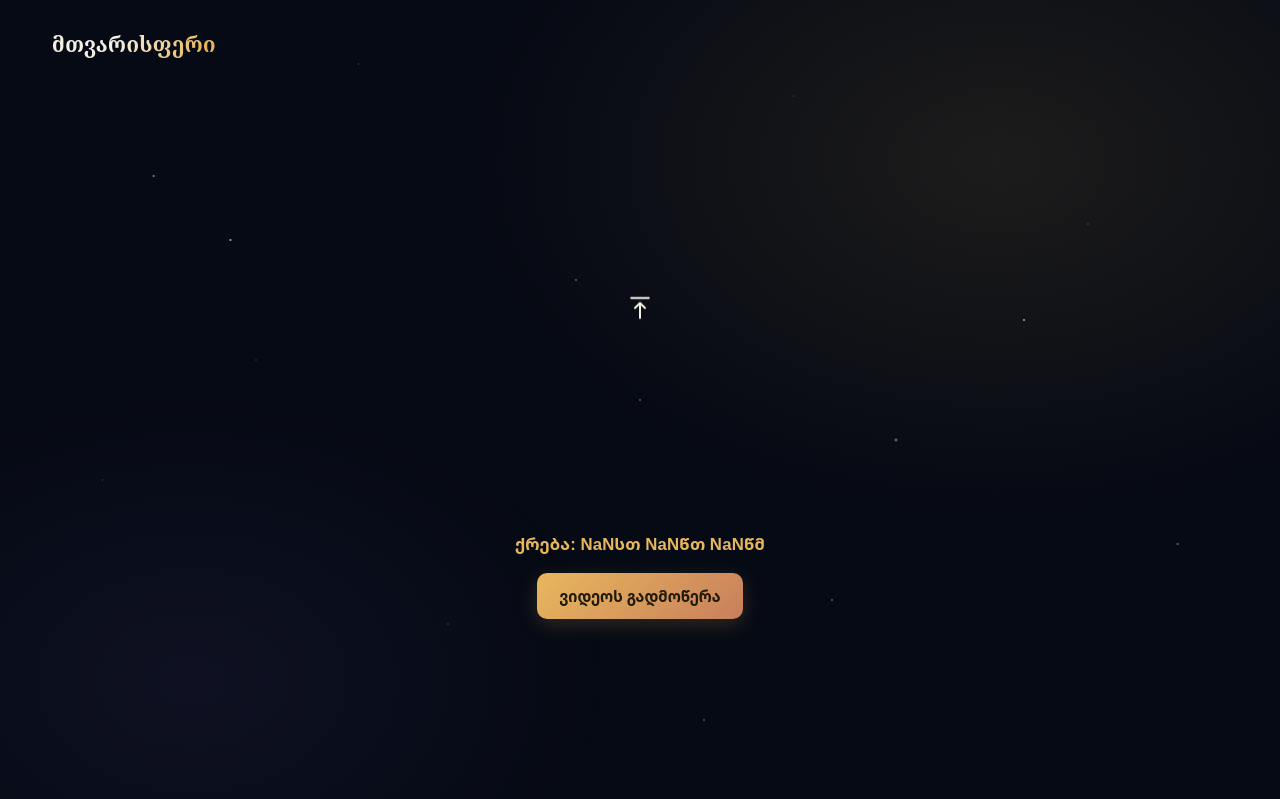
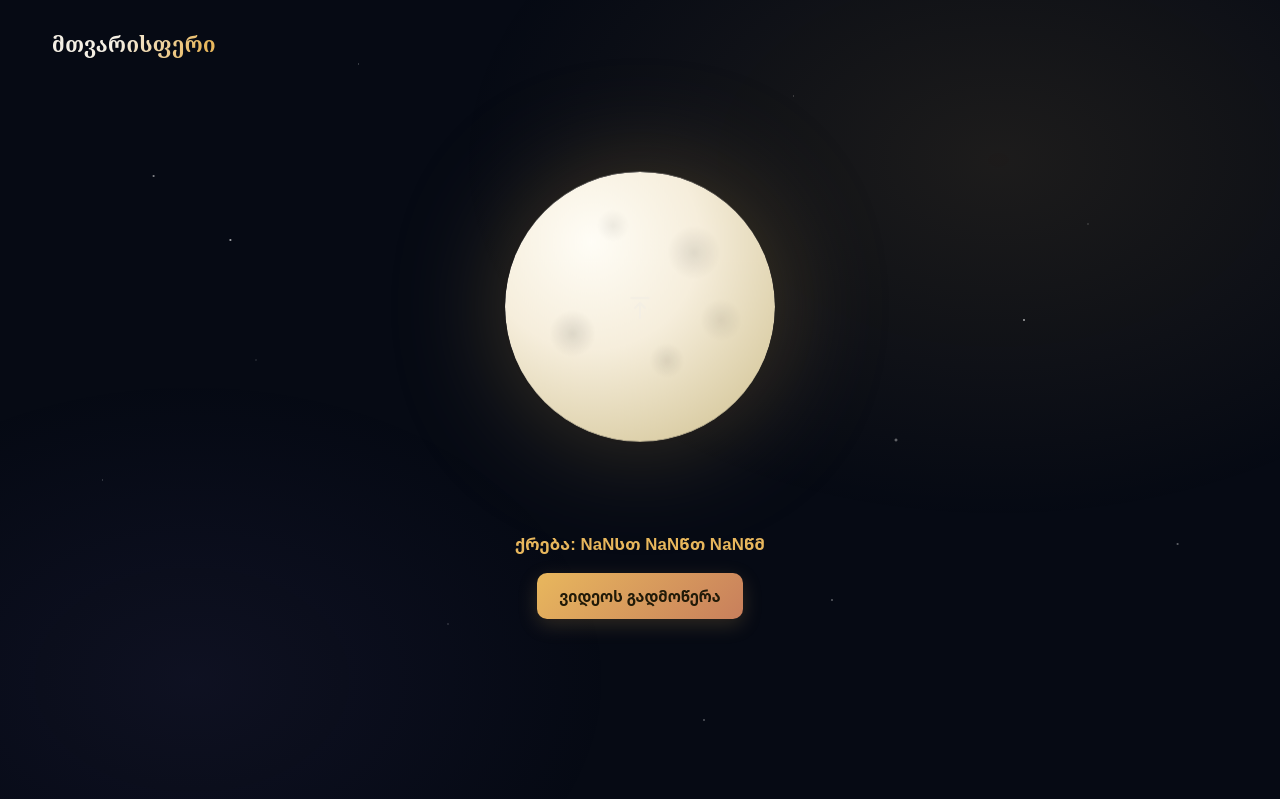
Before and after one commit to giorgikavelashvili99-png/2313, a Flask app: template templates/download.html in a window 1280 px wide. Shown: the top 799 px of the page. Run offline with Flask 3, Linux system fonts and the light colour scheme; the template is opened without the code that fills it, so the values that code supplies are empty.

Commit message:
Update download.html

```diff
--- a/templates/download.html
+++ b/templates/download.html
@@ -19,8 +19,10 @@
 <main class="hero centered">
   <div class="moon-wrap">
     <div class="moon" id="moon">
-      <div class="moon-disc"></div>
-      <div class="moon-shadow" id="moonShadow"></div>
+      <div class="moon-mask">
+        <div class="moon-dark"></div>
+        <div class="moon-light" id="moonLight"></div>
+      </div>
       <div class="moon-label static">
         <svg width="30" height="30" viewBox="0 0 24 24" fill="none" xmlns="http://www.w3.org/2000/svg">
           <path d="M12 21V9m0 0l-4 4m4-4l4 4M5 5h14" stroke="currentColor" stroke-width="1.6" stroke-linecap="round" stroke-linejoin="round"/>
```
